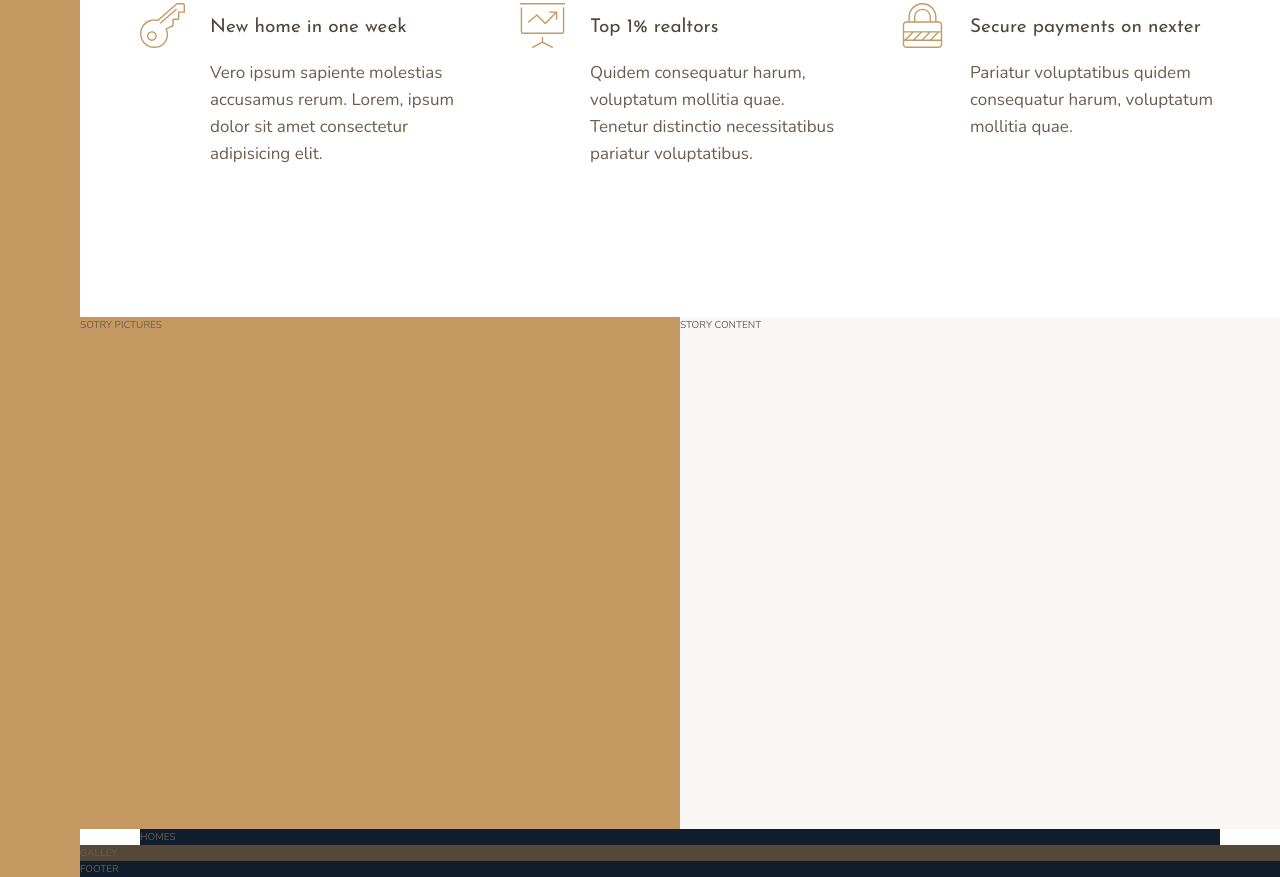
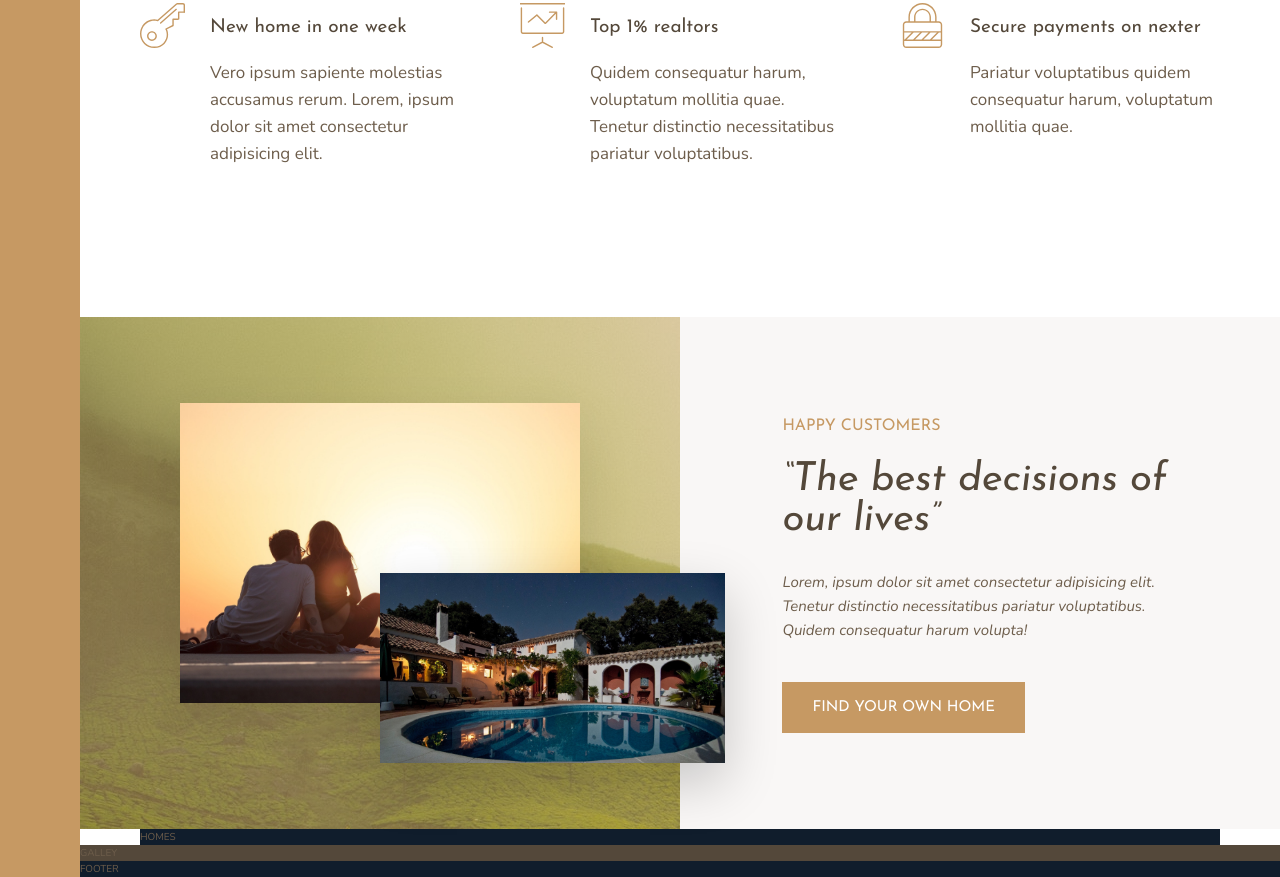
Before and after one commit to Qetuose/Nexter, a website built with Parcel: page index.html in a window 1280 px wide. Shown: the part 991-1868 px from the top of the page. Built offline with nearby package versions, Linux system fonts and the light colour scheme.

Commit message:
story section

```diff
--- a/index.html
+++ b/index.html
@@ -82,8 +82,29 @@
       </div>
     </section>
 
-    <div class="story__pictures">SOTRY PICTURES</div>
-    <div class="story__content">STORY CONTENT</div>
+    <div class="story__pictures">
+      <img
+        src="img/story-1.jpeg"
+        alt="Couple with new house"
+        class="story__img--1"
+      />
+
+      <img src="img/story-2.jpeg" alt="New house" class="story__img--2" />
+    </div>
+
+    <div class="story__content">
+      <h3 class="heading-3 mb-sm">Happy customers</h3>
+      <h2 class="heading-2 heading-2--dark mb-md">
+        &ldquo;The best decisions of our lives&rdquo;
+      </h2>
+      <p class="story__text">
+        Lorem, ipsum dolor sit amet consectetur adipisicing elit. Tenetur
+        distinctio necessitatibus pariatur voluptatibus. Quidem consequatur
+        harum volupta!
+      </p>
+      <button class="btn">Find your own home</button>
+    </div>
+
     <section class="homes">HOMES</section>
     <section class="gallery">GALLEY</section>
     <footer class="footer">FOOTER</footer>
--- a/sass/_story.scss
+++ b/sass/_story.scss
@@ -1,11 +1,45 @@
 .story {
   &__pictures {
-    background-color: $color-primary;
+    background-image: linear-gradient(
+        rgba($color-primary, 0.5),
+        rgba($color-primary, 0.5)
+      ),
+      url(/img/back.jpg);
     grid-column: full-start / col-end 4;
+
+    display: grid;
+    grid-template-rows: repeat(6, 1fr);
+    grid-template-columns: repeat(6, 1fr);
+  }
+
+  &__img--1 {
+    width: 100%;
+    grid-row: 2 / 6;
+    grid-column: 2 / 6;
+    box-shadow: 0 2rem 5rem rgba(#000, 0.1);
+  }
+  &__img--2 {
+    width: 115%;
+    grid-row: 4 / 6;
+    grid-column: 4 / 7;
+    z-index: 20;
+    box-shadow: 0 2rem 5rem rgba(#000, 0.2);
   }
 
   &__content {
     background-color: $color-grey-light-1;
     grid-column: col-start 5 / full-end;
+
+    padding: 6rem 8vw;
+    display: flex;
+    flex-direction: column;
+    justify-content: center;
+    align-items: start;
+  }
+
+  &__text {
+    font-size: 1.5rem;
+    font-style: italic;
+    margin-bottom: 4rem;
   }
 }
--- a/sass/_typography.scss
+++ b/sass/_typography.scss
@@ -9,10 +9,24 @@
 
 .heading-2 {
   @extend %heading;
+  font-size: 4rem;
+  font-style: italic;
+  line-height: 1;
+
+  &--light {
+    color: $color-grey-light-1;
+  }
+
+  &--dark {
+    color: $color-grey-dark-1;
+  }
 }
 
 .heading-3 {
   @extend %heading;
+  font-size: 1.6rem;
+  color: $color-primary;
+  text-transform: uppercase;
 }
 
 .heading-4 {
@@ -27,3 +41,36 @@
     color: $color-grey-dark-1;
   }
 }
+
+.btn {
+  background-color: $color-primary;
+  color: #fff;
+  border: none;
+  border-radius: 0;
+  font-family: $font-display;
+  font-size: 1.5rem;
+  text-transform: uppercase;
+  padding: 1.8rem 3rem;
+  cursor: pointer;
+  transition: all 0.2s;
+
+  &:hover {
+    background-color: $color-primary-dark;
+  }
+}
+
+.mb-sm {
+  margin-bottom: 2rem;
+}
+
+.mb-md {
+  margin-bottom: 3rem;
+}
+
+.mb-lg {
+  margin-bottom: 4rem;
+}
+
+.mb-hg {
+  margin-bottom: 8rem;
+}
```
Also changed, not shown: img/text.txt (deleted, +0 -18 lines), css/main.css, 1 other file.
